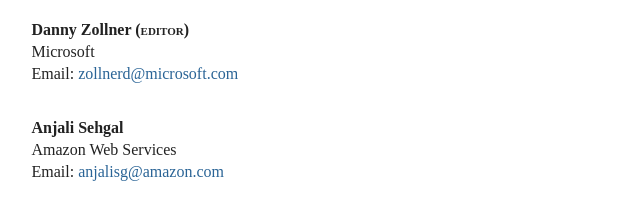
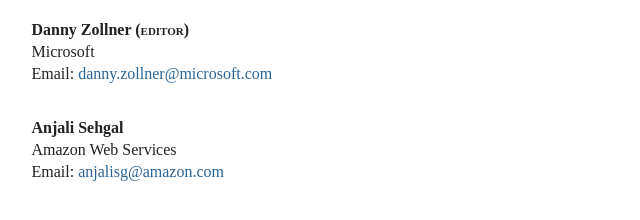
Before and after one commit to ietf-scim-wg/draft-ietf-scim-cursor-pagination, a plain HTML site: page draft-ietf-scim-cursor-pagination-04/draft-ietf-scim-cursor-pagination.html in a window 1280 px wide. Shown: the part 10968-11188 px from the top of the page, 93-733 px from the left. Drawn offline with Linux system fonts and the light colour scheme; a web font is replaced by a local one.

Commit message:
Script updating gh-pages from 707fd6f. [ci skip]

```diff
--- a/draft-ietf-scim-cursor-pagination-04/draft-ietf-scim-cursor-pagination.html
+++ b/draft-ietf-scim-cursor-pagination-04/draft-ietf-scim-cursor-pagination.html
@@ -1942,7 +1942,7 @@ IANA Considerations<a href="#section-5.5-1" class="pilcrow">¶</a></p>
 <div dir="auto" class="left"><span class="org">Microsoft</span></div>
 <div class="email">
 <span>Email:</span>
-<a href="mailto:zollnerd@microsoft.com" class="email">zollnerd@microsoft.com</a>
+<a href="mailto:danny.zollner@microsoft.com" class="email">danny.zollner@microsoft.com</a>
 </div>
 </address>
 <address class="vcard">
```
Also changed, not shown: index.html (+1 -1 lines), draft-ietf-scim-cursor-pagination-04/draft-ietf-scim-cursor-pagination.txt.
